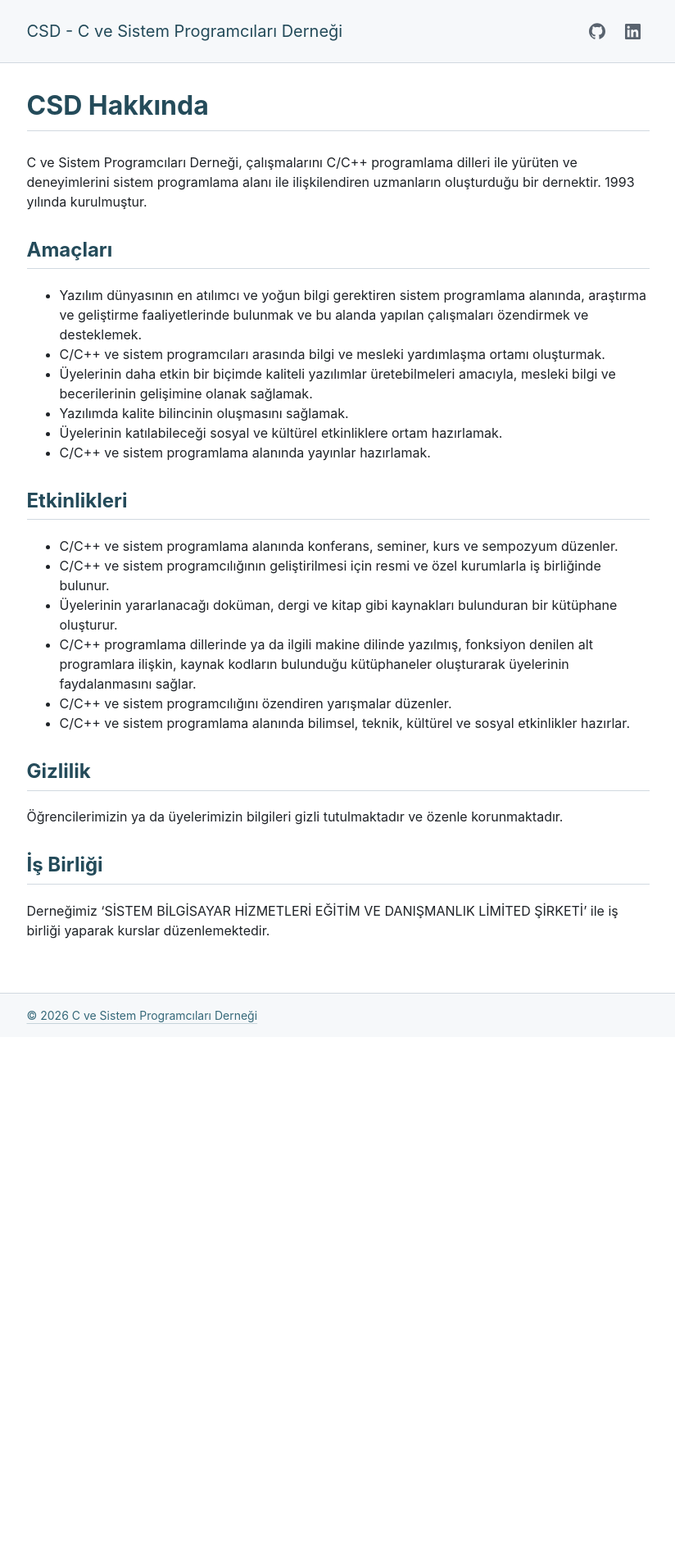
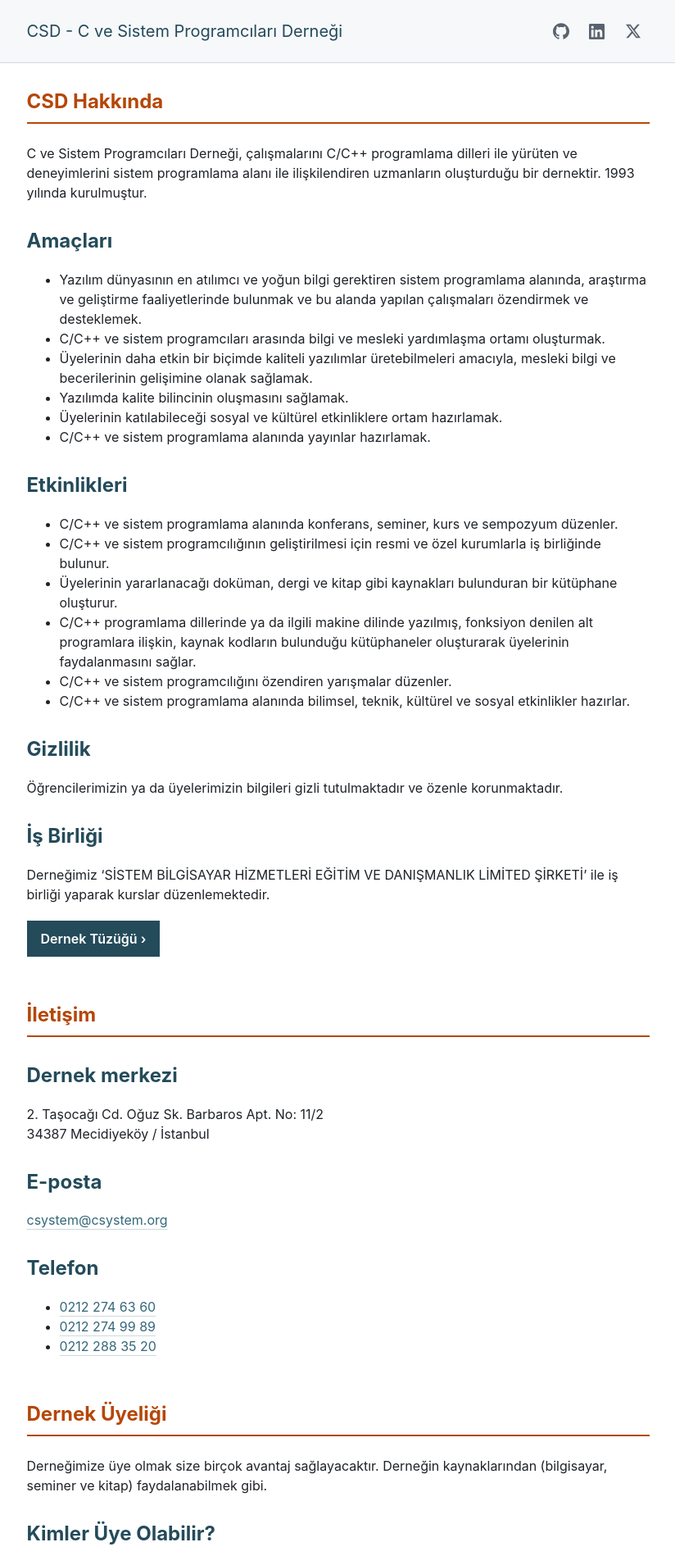
Before and after one commit to dengere/dengere.github.io, a Jekyll site: the page built from pages/about.md, in a window 1280 px wide. Shown: the top 1909 px of the page at 82% size, without its empty margins (220-1044 px from the left). Built offline with Jekyll 4.4.1, drawn with Linux system fonts in a browser that asks for light colours; before the commit the page ends 1265 px from its top, so only the background shows below that; some of the changed text lies outside the part shown.

Commit message:
about changed

```diff
--- a/_includes/header.html
+++ b/_includes/header.html
@@ -6,11 +6,14 @@
       </a>
     </p>
     <nav class="header-social" aria-label="Sosyal medya">
-      <a href="https://github.com/csystem" target="_blank" rel="noopener noreferrer" aria-label="GitHub">
+      <a href="https://github.com/CSD-1993" target="_blank" rel="noopener noreferrer" aria-label="GitHub">
         <svg width="20" height="20" viewBox="0 0 24 24" fill="currentColor" aria-hidden="true"><path d="M12 .297c-6.63 0-12 5.373-12 12 0 5.303 3.438 9.8 8.205 11.385.6.113.82-.258.82-.577 0-.285-.01-1.04-.015-2.04-3.338.724-4.042-1.61-4.042-1.61C4.422 18.07 3.633 17.7 3.633 17.7c-1.087-.744.084-.729.084-.729 1.205.084 1.838 1.236 1.838 1.236 1.07 1.835 2.809 1.305 3.495.998.108-.776.417-1.305.76-1.605-2.665-.3-5.466-1.332-5.466-5.93 0-1.31.465-2.38 1.235-3.22-.135-.303-.54-1.523.105-3.176 0 0 1.005-.322 3.3 1.23.96-.267 1.98-.399 3-.405 1.02.006 2.04.138 3 .405 2.28-1.552 3.285-1.23 3.285-1.23.645 1.653.24 2.873.12 3.176.765.84 1.23 1.91 1.23 3.22 0 4.61-2.805 5.625-5.475 5.92.42.36.81 1.096.81 2.22 0 1.606-.015 2.896-.015 3.286 0 .315.21.69.825.57C20.565 22.092 24 17.592 24 12.297c0-6.627-5.373-12-12-12"/></svg>
       </a>
-      <a href="https://www.linkedin.com/company/csystemorg" target="_blank" rel="noopener noreferrer" aria-label="LinkedIn">
+      <a href="https://tr.linkedin.com/company/qaat" target="_blank" rel="noopener noreferrer" aria-label="LinkedIn">
         <svg width="19" height="19" viewBox="0 0 24 24" fill="currentColor" aria-hidden="true"><path d="M20.447 20.452h-3.554v-5.569c0-1.328-.027-3.037-1.852-3.037-1.853 0-2.136 1.445-2.136 2.939v5.667H9.351V9h3.414v1.561h.046c.477-.9 1.637-1.85 3.37-1.85 3.601 0 4.267 2.37 4.267 5.455v6.286zM5.337 7.433a2.062 2.062 0 0 1-2.063-2.065 2.064 2.064 0 1 1 2.063 2.065zm1.782 13.019H3.555V9h3.564v11.452zM22.225 0H1.771C.792 0 0 .774 0 1.729v20.542C0 23.227.792 24 1.771 24h20.451C23.2 24 24 23.227 24 22.271V1.729C24 .774 23.2 0 22.222 0h.003z"/></svg>
+      </a>
+      <a href="https://twitter.com/csdernek" target="_blank" rel="noopener noreferrer" aria-label="X">
+        <svg width="18" height="18" viewBox="0 0 24 24" fill="currentColor" aria-hidden="true"><path d="M18.901 1.153h3.68l-8.04 9.19L24 22.846h-7.406l-5.8-7.584-6.638 7.584H.474l8.6-9.83L0 1.154h7.594l5.243 6.932ZM17.61 20.644h2.039L6.486 3.24H4.298Z"/></svg>
       </a>
     </nav>
   </div>
--- a/assets/css/style.css
+++ b/assets/css/style.css
@@ -9,6 +9,7 @@
   --color-heading: #244b5a;
   --color-accent-fg: #356879;
   --color-accent-hover: #244b5a;
+  --color-section-accent: #b54708;
 }
 
 @media (prefers-color-scheme: dark) {
@@ -21,6 +22,7 @@
     --color-heading: #9bbfcd;
     --color-accent-fg: #8db5c4;
     --color-accent-hover: #b7d3de;
+    --color-section-accent: #f38ba8; /* veya sıcak amber: #f59e0b */
   }
 }
 
@@ -432,3 +434,20 @@ h3 > a:hover::after {
 article small {
   color: var(--color-fg-muted);
 }
+
+.markdown-body h2.section-divider {
+  margin-top: 56px;
+  margin-bottom: 24px;
+  padding-bottom: 10px;
+  color: var(--color-section-accent);
+  border-bottom: 2px solid var(--color-section-accent);
+}
+
+.markdown-body h2.section-divider:first-child {
+  margin-top: 0;
+}
+
+.about-page h2:not(.section-divider) {
+  border-bottom: 0;
+  padding-bottom: 0;
+}
--- a/index.html
+++ b/index.html
@@ -6,15 +6,12 @@ title: Ana Sayfa
 <section class="intro">
   <h1>1993’ten beri C, C++ ve sistem programlama alanında <em>bilgi ve deneyimi paylaşıyoruz.</em></h1>
   <p>
-    C ve Sistem Programcıları Derneği, uzmanları ve öğrenmek isteyenleri bir araya getiren bir meslek ve bilgi paylaşımı ortamıdır.
-    Eğitimlerimiz ve yayınlarımızla programcıların gelişimini destekliyor, nitelikli yazılım üretimine katkıda bulunuyoruz.
+    Sistem programlama kültürünü yaygınlaştırmak, açık kaynak bilgi üretmek ve bu alandaki uzmanlarla öğrenmek isteyenleri aynı çatı altında buluşturmak için çalışıyoruz. Eğitimler, seminerler ve yayınlarla Türkiye’deki nitelikli yazılım birikimine katkı sunuyoruz.
   </p>
   <p>
-    <a href="{{ '/kurslar/' | relative_url }}">Kursları inceleyin</a>
     <a href="{{ '/hakkimizda/' | relative_url }}">Derneği tanıyın</a>
   </p>
 </section>
-
 <section>
   <header class="section-header">
     <h2>Yaklaşan Eğitimler</h2>
--- /dev/null
+++ b/pages/about-content.md
@@ -0,0 +1,27 @@
+C ve Sistem Programcıları Derneği, çalışmalarını C/C++ programlama dilleri ile yürüten ve deneyimlerini sistem programlama alanı ile ilişkilendiren uzmanların oluşturduğu bir dernektir. 1993 yılında kurulmuştur.
+
+## Amaçları
+
+* Yazılım dünyasının en atılımcı ve yoğun bilgi gerektiren sistem programlama alanında, araştırma ve geliştirme faaliyetlerinde bulunmak ve bu alanda yapılan çalışmaları özendirmek ve desteklemek.
+* C/C++ ve sistem programcıları arasında bilgi ve mesleki yardımlaşma ortamı oluşturmak.
+* Üyelerinin daha etkin bir biçimde kaliteli yazılımlar üretebilmeleri amacıyla, mesleki bilgi ve becerilerinin gelişimine olanak sağlamak.
+* Yazılımda kalite bilincinin oluşmasını sağlamak.
+* Üyelerinin katılabileceği sosyal ve kültürel etkinliklere ortam hazırlamak.
+* C/C++ ve sistem programlama alanında yayınlar hazırlamak.
+
+## Etkinlikleri
+
+* C/C++ ve sistem programlama alanında konferans, seminer, kurs ve sempozyum düzenler.
+* C/C++ ve sistem programcılığının geliştirilmesi için resmi ve özel kurumlarla iş birliğinde bulunur.
+* Üyelerinin yararlanacağı doküman, dergi ve kitap gibi kaynakları bulunduran bir kütüphane oluşturur.
+* C/C++ programlama dillerinde ya da ilgili makine dilinde yazılmış, fonksiyon denilen alt programlara ilişkin, kaynak kodların bulunduğu kütüphaneler oluşturarak üyelerinin faydalanmasını sağlar.
+* C/C++ ve sistem programcılığını özendiren yarışmalar düzenler.
+* C/C++ ve sistem programlama alanında bilimsel, teknik, kültürel ve sosyal etkinlikler hazırlar.
+
+## Gizlilik
+
+Öğrencilerimizin ya da üyelerimizin bilgileri gizli tutulmaktadır ve özenle korunmaktadır.
+
+## İş Birliği
+
+Derneğimiz 'SİSTEM BİLGİSAYAR HİZMETLERİ EĞİTİM VE DANIŞMANLIK LİMİTED ŞİRKETİ' ile iş birliği yaparak kurslar düzenlemektedir.
--- a/pages/about.md
+++ b/pages/about.md
@@ -1,33 +1,28 @@
 ---
-layout: page
-title: CSD Hakkında
+layout: default
+title: Hakkımızda
 permalink: /hakkimizda/
 ---
 
-C ve Sistem Programcıları Derneği, çalışmalarını C/C++ programlama dilleri ile yürüten ve deneyimlerini sistem programlama alanı ile ilişkilendiren uzmanların oluşturduğu bir dernektir. 1993 yılında kurulmuştur.
+<article class="markdown-body about-page">
+  <h2 class="section-divider">CSD Hakkında</h2>
 
-## Amaçları
+  {% capture about %}{% include_relative about-content.md %}{% endcapture %}
+  {{ about | markdownify }}
 
-* Yazılım dünyasının en atılımcı ve yoğun bilgi gerektiren sistem programlama alanında, araştırma ve geliştirme faaliyetlerinde bulunmak ve bu alanda yapılan çalışmaları özendirmek ve desteklemek.
-* C/C++ ve sistem programcıları arasında bilgi ve mesleki yardımlaşma ortamı oluşturmak.
-* Üyelerinin daha etkin bir biçimde kaliteli yazılımlar üretebilmeleri amacıyla, mesleki bilgi ve becerilerinin gelişimine olanak sağlamak.
-* Yazılımda kalite bilincinin oluşmasını sağlamak.
-* Üyelerinin katılabileceği sosyal ve kültürel etkinliklere ortam hazırlamak.
-* C/C++ ve sistem programlama alanında yayınlar hazırlamak.
+<div class="intro">
+  <p><a href="{{ '/tuzuk/' | relative_url }}">Dernek Tüzüğü &rsaquo;</a></p>
+</div>
+  <h2 class="section-divider">İletişim</h2>
+  {% capture membership %}{% include_relative contact.md %}{% endcapture %}
+  {{ membership | split: '---' | last | markdownify }}
 
-## Etkinlikleri
+  <h2 class="section-divider">Dernek Üyeliği</h2>
+  {% capture membership %}{% include_relative membership.md %}{% endcapture %}
+  {{ membership | split: '---' | last | markdownify }}
 
-* C/C++ ve sistem programlama alanında konferans, seminer, kurs ve sempozyum düzenler.
-* C/C++ ve sistem programcılığının geliştirilmesi için resmi ve özel kurumlarla iş birliğinde bulunur.
-* Üyelerinin yararlanacağı doküman, dergi ve kitap gibi kaynakları bulunduran bir kütüphane oluşturur.
-* C/C++ programlama dillerinde ya da ilgili makine dilinde yazılmış, fonksiyon denilen alt programlara ilişkin, kaynak kodların bulunduğu kütüphaneler oluşturarak üyelerinin faydalanmasını sağlar.
-* C/C++ ve sistem programcılığını özendiren yarışmalar düzenler.
-* C/C++ ve sistem programlama alanında bilimsel, teknik, kültürel ve sosyal etkinlikler hazırlar.
+  <h2 class="section-divider">Yönetim Kurulu</h2>
+  {% capture board %}{% include_relative board.md %}{% endcapture %}
+  {{ board | split: '---' | last | markdownify }}
 
-## Gizlilik
-
-Öğrencilerimizin ya da üyelerimizin bilgileri gizli tutulmaktadır ve özenle korunmaktadır.
-
-## İş Birliği
-
-Derneğimiz 'SİSTEM BİLGİSAYAR HİZMETLERİ EĞİTİM VE DANIŞMANLIK LİMİTED ŞİRKETİ' ile iş birliği yaparak kurslar düzenlemektedir.
+</article>
--- a/pages/contact.md
+++ b/pages/contact.md
@@ -6,7 +6,7 @@ permalink: /iletisim/
 
 ## Dernek merkezi
 
-2. Taşocağı Cd. Oğuz Sk. Barbaros Apt. No: 11/2
+2\. Taşocağı Cd. Oğuz Sk. Barbaros Apt. No: 11/2
 34387 Mecidiyeköy / İstanbul
 
 ## E-posta
```
